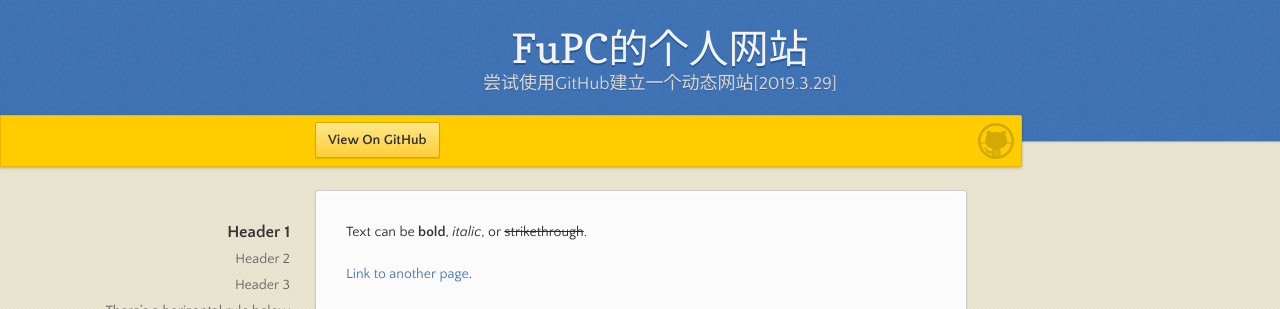
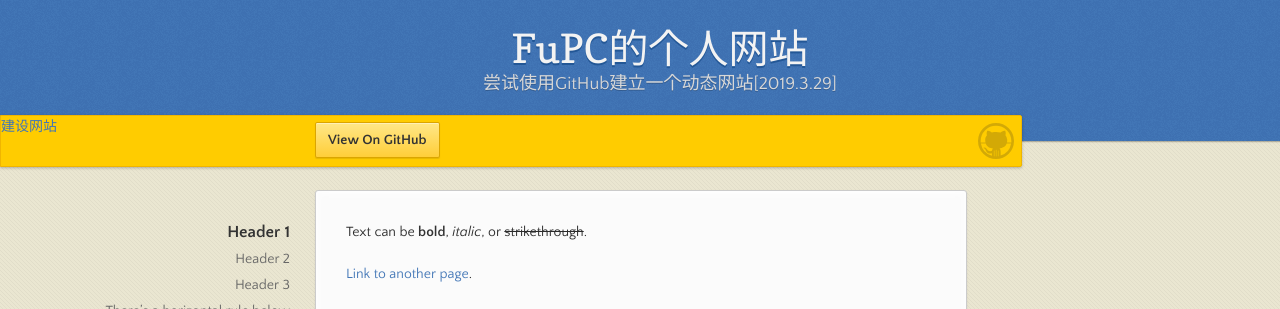
Before and after one commit to bmzk/MyWeb, a Jekyll site: the page built from index.md, in a window 1280 px wide. Shown: the top 309 px of the page. Built offline with Jekyll 4.4.1, drawn with Linux system fonts in a browser that asks for light colours.

Commit message:
Update default.html

```diff
--- a/_layouts/default.html
+++ b/_layouts/default.html
@@ -25,6 +25,7 @@
         <span id="logo"></span>
 
         <a href="{{ site.github.repository_url }}" class="button fork"><strong>View On GitHub</strong></a>
+		<a href="http://www.runoob.com/">建设网站</a>
         {% if site.show_downloads %}
           <div class="downloads">
             <span>Downloads:</span>
```
